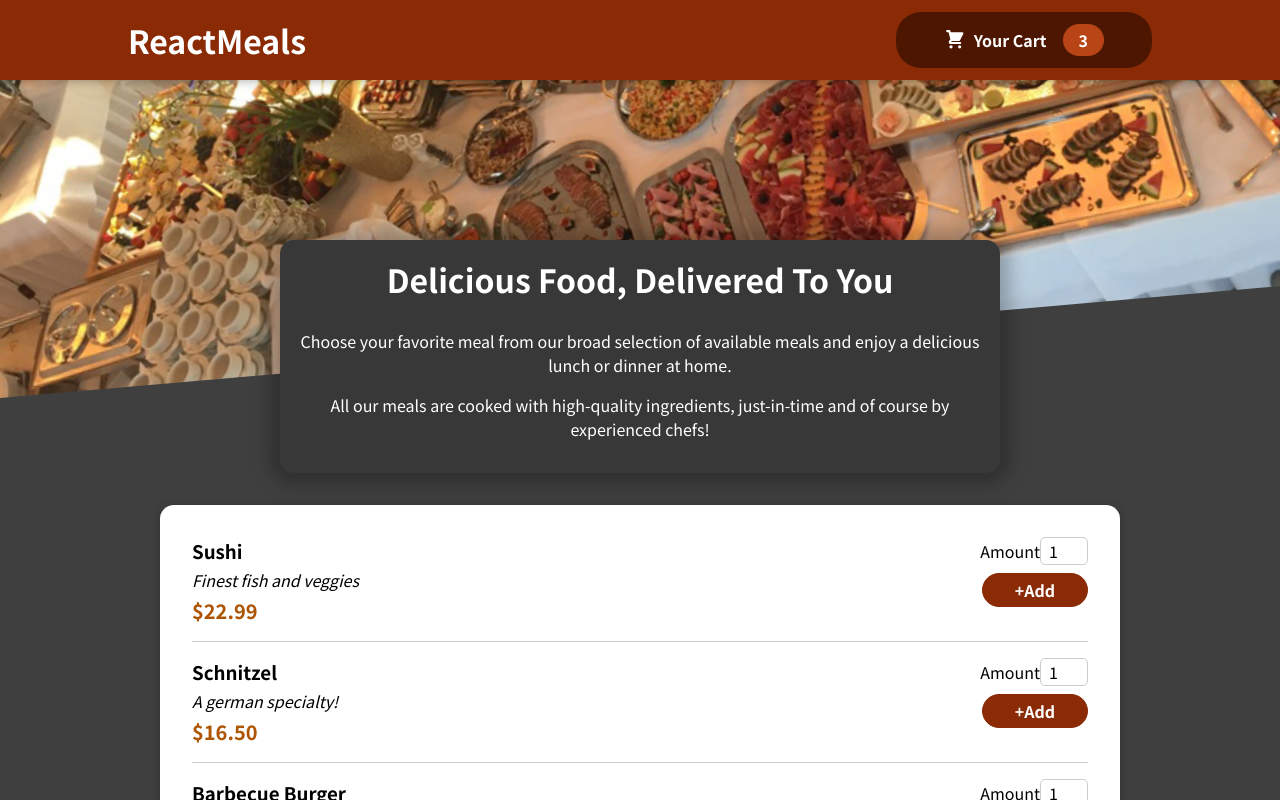
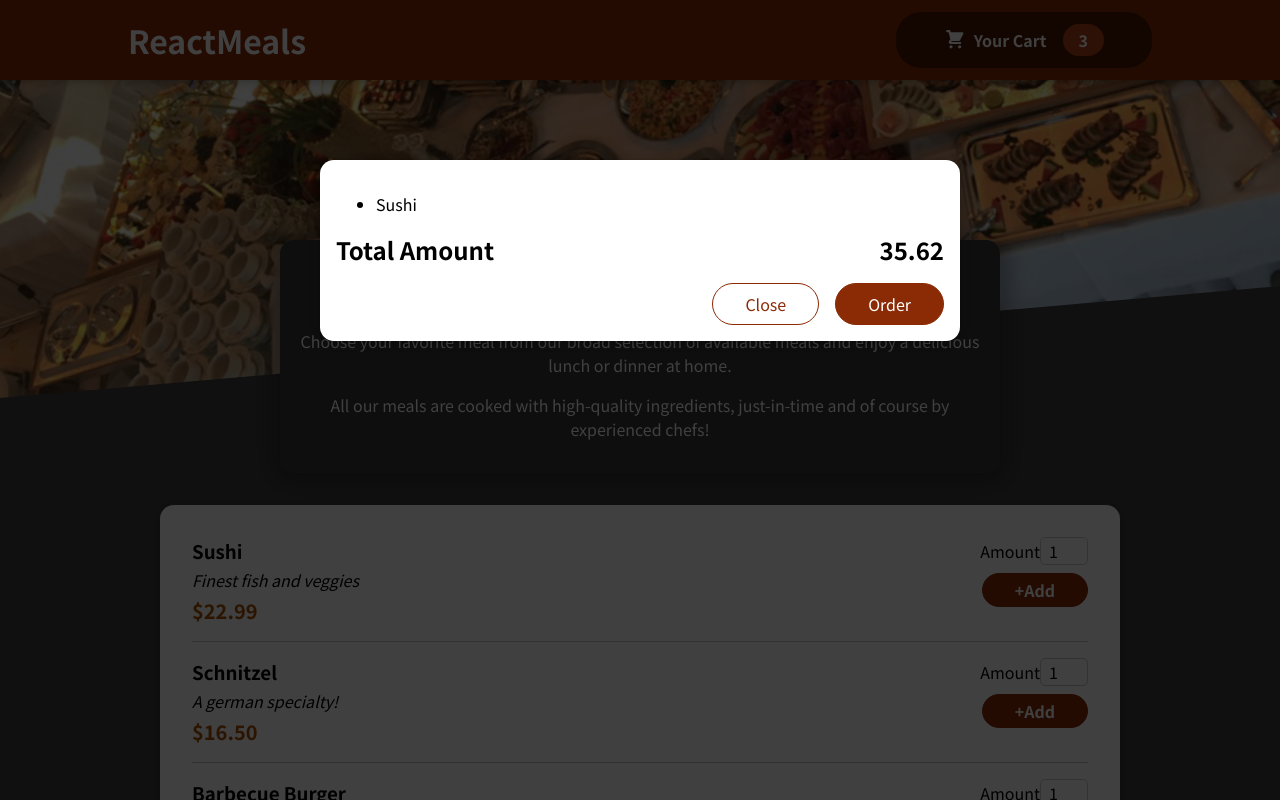
Before and after one commit to vaibhav21git/FoodOrderApp, a React (Create React App) app in the folder my/: page / in a window 1280 px wide. Shown: the top 800 px of the page. Built offline with nearby package versions, Linux system fonts and the light colour scheme.

Commit message:
cart added to app

```diff
--- a/my/public/index.html
+++ b/my/public/index.html
@@ -30,6 +30,7 @@
   </head>
   <body>
     <noscript>You need to enable JavaScript to run this app.</noscript>
+    <div id = "overlays"></div>
     <div id="root"></div>
     <!--
       This HTML file is a template.
--- a/my/src/App.js
+++ b/my/src/App.js
@@ -1,9 +1,11 @@
 import React from 'react'
 import Header from './components/Layout/Header'
 import Meals from './components/Meals/Meals'
+import Cart from './components/Cart/Cart'
 
 function App() {
   return (<>
+  <Cart/>
     <Header/>
     <main>
      <Meals/>
--- a/my/src/components/Cart/Cart.js
+++ b/my/src/components/Cart/Cart.js
@@ -1,5 +1,6 @@
 import React from 'react'
 import classes from './Cart.module.css'
+import Modal from '../UI/Modal'
 
 //[card-items] used
 // instead because dash is not used with dot
@@ -8,7 +9,7 @@
 
     const carditems = <ul className={classes['card-items']}>{[{id : 'c1' , name : 'Sushi' , amount : 2 , price : 12.99}].map(item =>
         <li>{item.name}</li>)}</ul>
-  return (<div>
+  return (<Modal>
       {carditems}
       <div className={classes.total}>
         <span>Total Amount</span>
@@ -18,7 +19,7 @@
         <button className={classes['button--alt']}>Close</button>
         <button className={classes['button']}>Order</button>
       </div>
-    </div>
+      </Modal>
   )
 }
 
--- /dev/null
+++ b/my/src/components/UI/Modal.js
@@ -0,0 +1,26 @@
+import React from 'react'
+import classes from './Modal.module.css'
+import ReactDOM from 'react-dom'
+
+function Backdrop(props)
+{
+   return <div className={classes.backdrop}/>
+}
+
+function Modaloverlay(props)
+{
+   return <div className={classes.modal}>
+    <div className={classes.content}>{props.children}</div>
+   </div>
+}
+
+const portalelement = document.getElementById('overlays');
+
+function Modal(props) {
+  return (<>
+  {ReactDOM.createPortal(<Backdrop/> ,portalelement  )}
+  {ReactDOM.createPortal(<Modaloverlay>{props.children}</Modaloverlay>, portalelement )}
+  </>)
+}
+
+export default Modal
--- /dev/null
+++ b/my/src/components/UI/Modal.module.css
@@ -0,0 +1,40 @@
+.backdrop {
+    position: fixed;
+    top: 0;
+    left: 0;
+    width: 100%;
+    height: 100vh;
+    z-index: 20;
+    background-color: rgba(0, 0, 0, 0.75);
+  }
+
+  .modal {
+    position: fixed;
+    top: 20vh;
+    left: 5%;
+    width: 90%;
+    background-color: white;
+    padding: 1rem;
+    border-radius: 14px;
+    box-shadow: 0 2px 8px rgba(0, 0, 0, 0.25);
+    z-index: 30;
+    animation: slide-down 300ms ease-out forwards;
+  }
+
+  @media (min-width: 768px) {
+    .modal {
+      width: 40rem;
+      left: calc(50% - 20rem);
+    }
+  }
+
+  @keyframes slide-down {
+    from {
+      opacity: 0;
+      transform: translateY(-3rem);
+    }
+    to {
+      opacity: 1;
+      transform: translateY(0);
+    }
+  }
```
